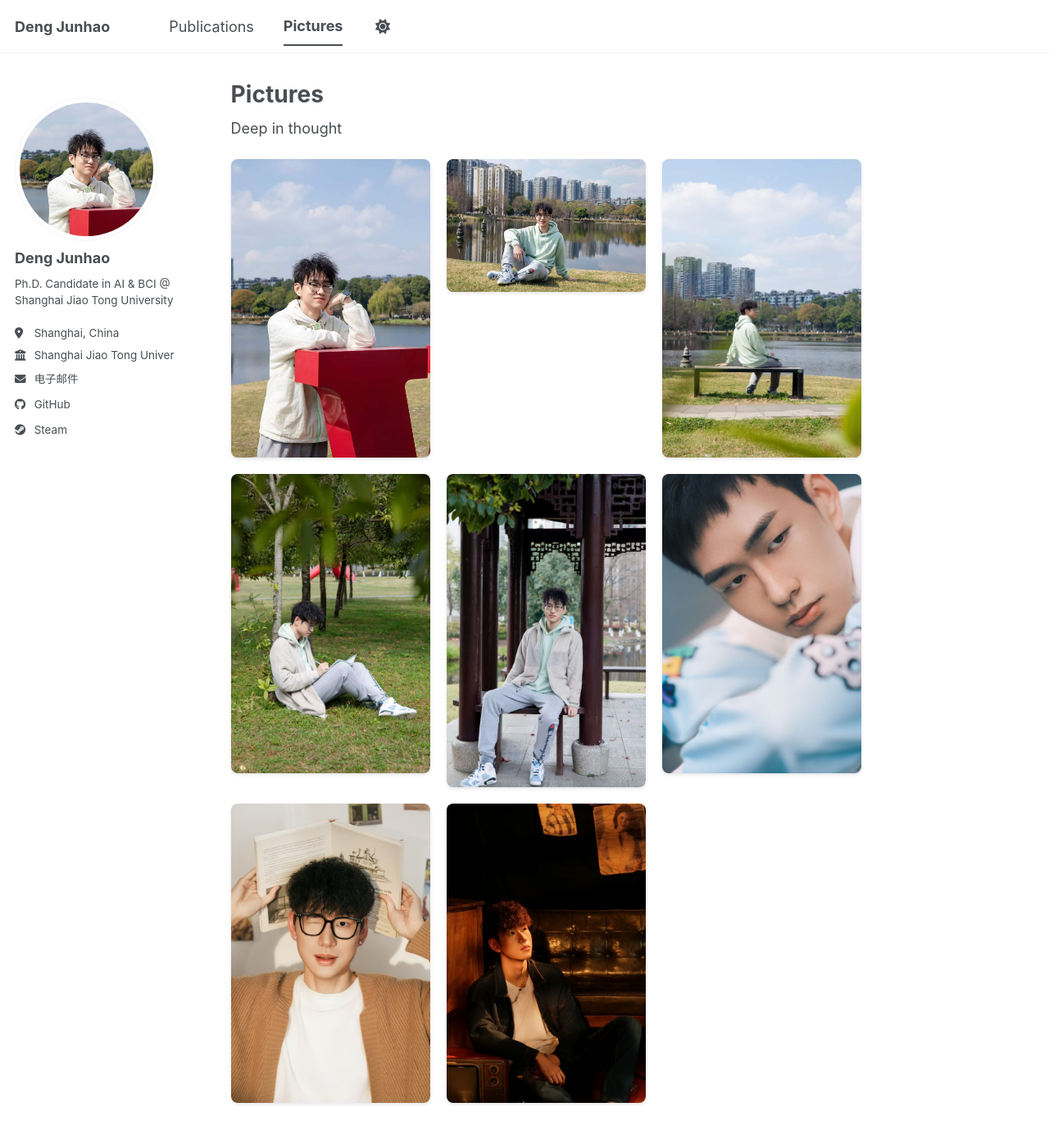
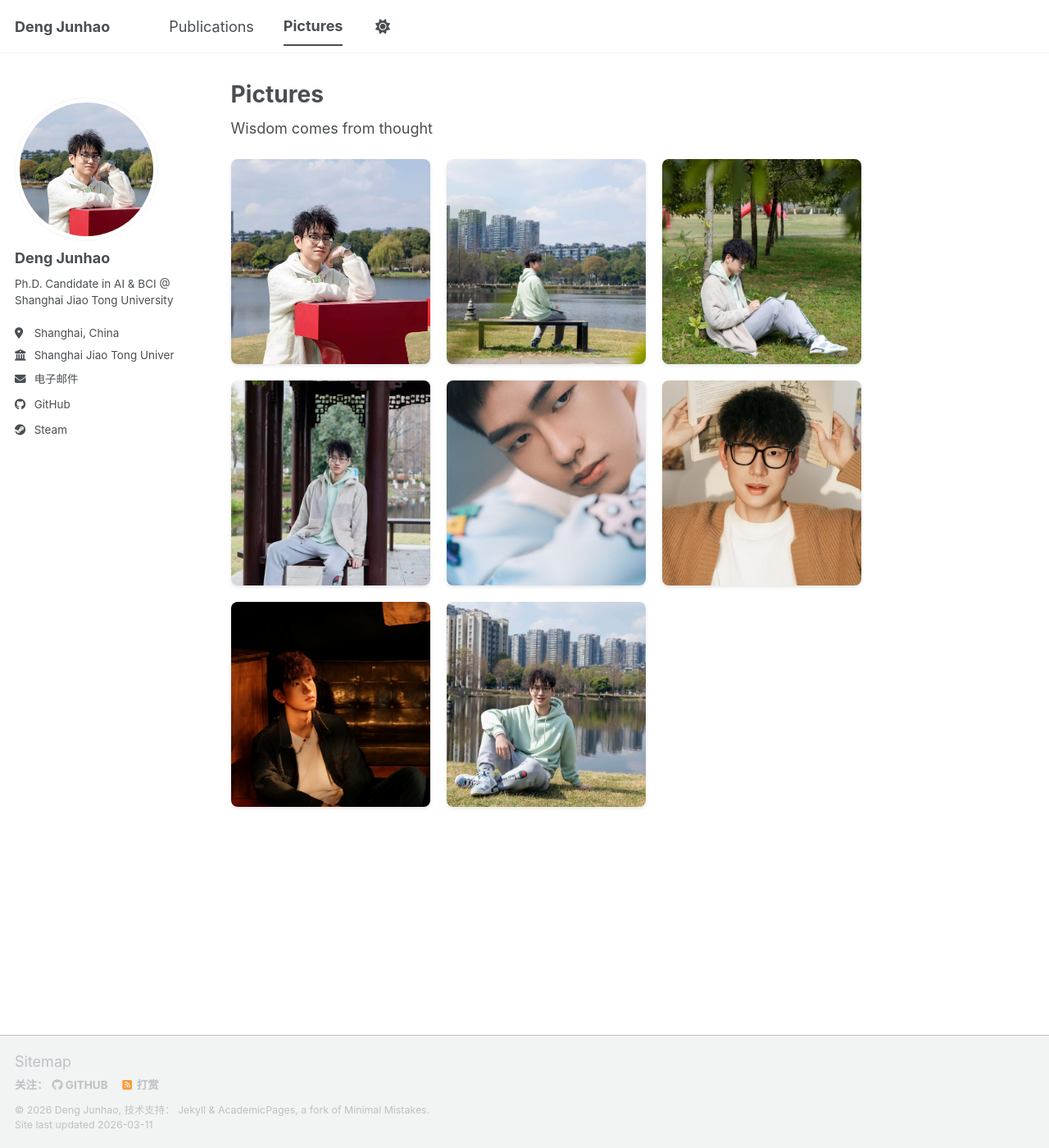
Before and after one commit to CarpeLerator/problog1, a Jekyll site: the page built from _pages/pictures.md, in a window 1280 px wide and 1400 px high. Shown: the whole window at 82% size. Built offline with Jekyll 4.4.1, drawn with Linux system fonts in a browser that asks for light colours; a script bundle is joined from its source files by our own code; library files that are not in the unit come from our copies.

Commit message:
Set fixed height for gallery images

```diff
--- a/_pages/pictures.md
+++ b/_pages/pictures.md
@@ -5,17 +5,18 @@ permalink: /pictures/
 author_profile: true
 ---
 
-Deep in thought
+Wisdom comes from thought
 
 <div class="gallery">
   <img src="/images/my_photo/1.jpg" alt="Photo 1">
-  <img src="/images/my_photo/2.jpg" alt="Photo 2">
+
   <img src="/images/my_photo/3.jpg" alt="Photo 3">
   <img src="/images/my_photo/4.jpg" alt="Photo 4">
   <img src="/images/my_photo/5.jpg" alt="Photo 5">
   <img src="/images/my_photo/6.jpg" alt="Photo 6">
   <img src="/images/my_photo/7.jpg" alt="Photo 7">
   <img src="/images/my_photo/8.jpg" alt="Photo 8">
+  <img src="/images/my_photo/2.jpg" alt="Photo 2">
 </div>
 
 <style>
@@ -27,7 +28,8 @@ Deep in thought
 }
 .gallery img {
   width: 100%;
-  height: auto;
+  height: 250px;
+  object-fit: cover;
   border-radius: 8px;
   box-shadow: 0 2px 4px rgba(0,0,0,0.1);
 }
```
